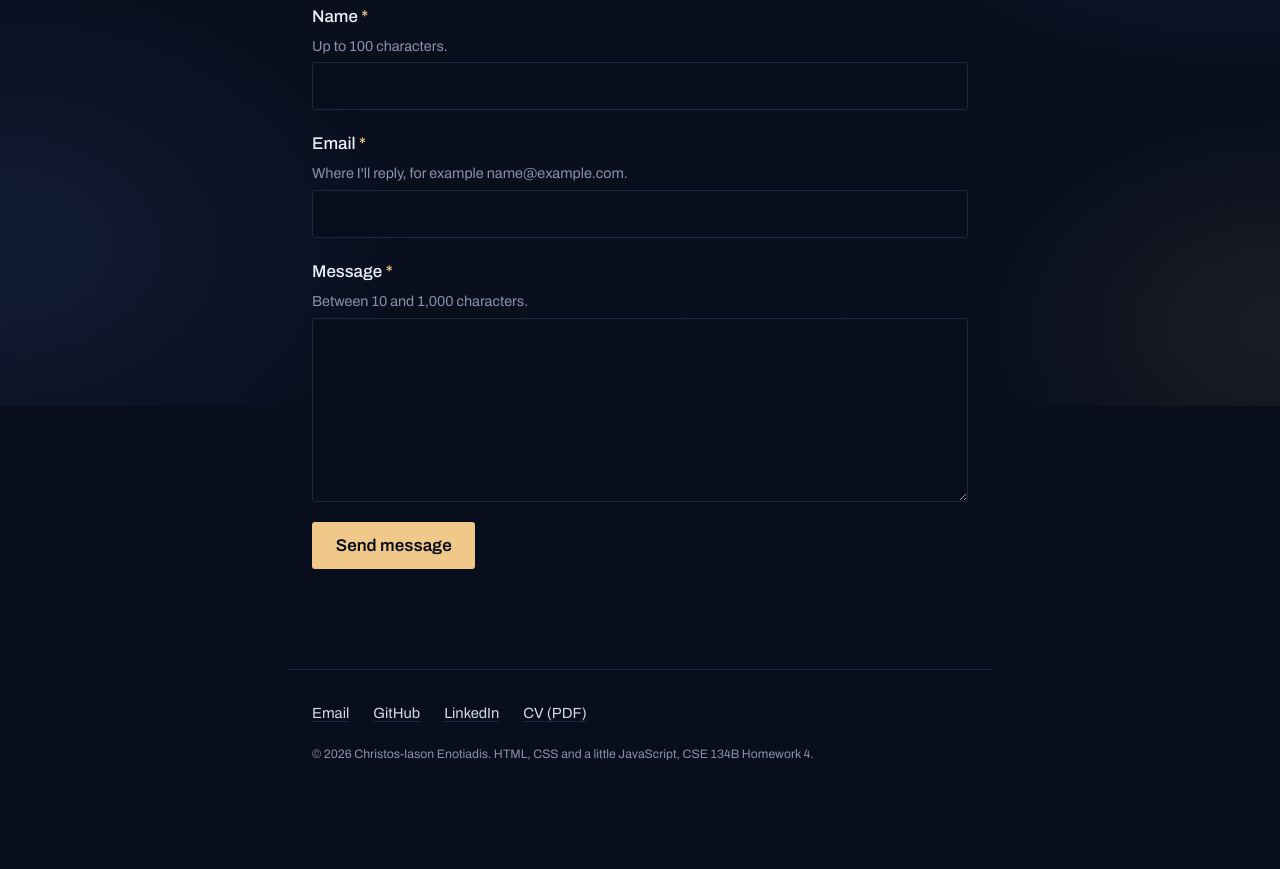
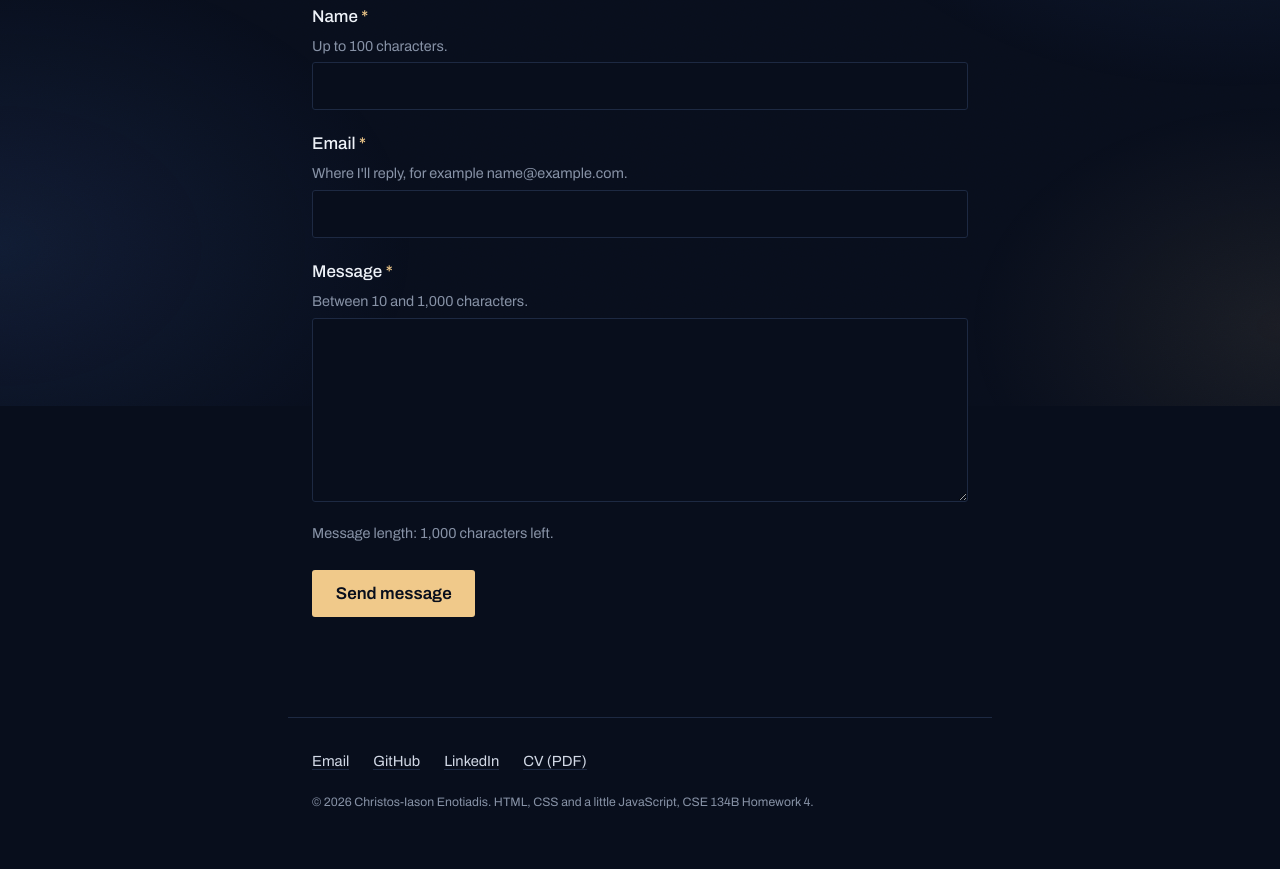
Before and after one commit to Bisbouras/CSE134HW4, a plain HTML site: page form-with-js.html in a window 1280 px wide. Shown: the part 394-1263 px from the top of the page. Before the commit the page ends 1215 px from the top, so only its background shows below. Drawn offline with Linux system fonts and the light colour scheme; a web font is replaced by a local one.

Commit message:
actual fix

```diff
--- a/css/styles.css
+++ b/css/styles.css
@@ -653,7 +653,7 @@ form[action="https://httpbin.org/post"] :is(input, textarea):required:user-inval
   background-size: 0.85em, 100% 100%;
 }
 
-/* form messages - error area, filled by js/form.js */
+/* form messages - error area, filled by form.js */
 #error-area:not(:empty) {
   margin: 1.5rem 0 0;
   padding: 0.9rem 1.1rem;
--- a/form-with-js.html
+++ b/form-with-js.html
@@ -10,7 +10,7 @@
   <link rel="stylesheet" href="https://fonts.googleapis.com/css2?family=Archivo:wght@400;500;600&amp;family=Archivo+Expanded:wght@600;700&amp;display=swap">
   <link rel="stylesheet" href="css/styles.css">
   <script src="js/theme.js"></script>
-  <script src="js/form.js" defer></script>
+  <script src="form.js" defer></script>
 </head>
 <body>
   <header>
@@ -70,7 +70,7 @@
         <textarea id="comments" name="comments" rows="6" required minlength="10" maxlength="1000" aria-describedby="comments-hint"></textarea>
       </div>
 
-      <!-- info area - shown by js/form.js -->
+      <!-- info area - shown by form.js -->
       <div id="info-area" hidden>
         <p id="char-count">Message length: 1,000 characters left.</p>
         <p id="char-status" aria-live="polite"></p>
@@ -80,7 +80,7 @@
 
       <button type="submit">Send message</button>
 
-      <!-- error area - filled by js/form.js -->
+      <!-- error area - filled by form.js -->
       <div id="error-area" aria-live="polite"></div>
     </form>
   </main>
```
Also changed, not shown: 1 other file.
